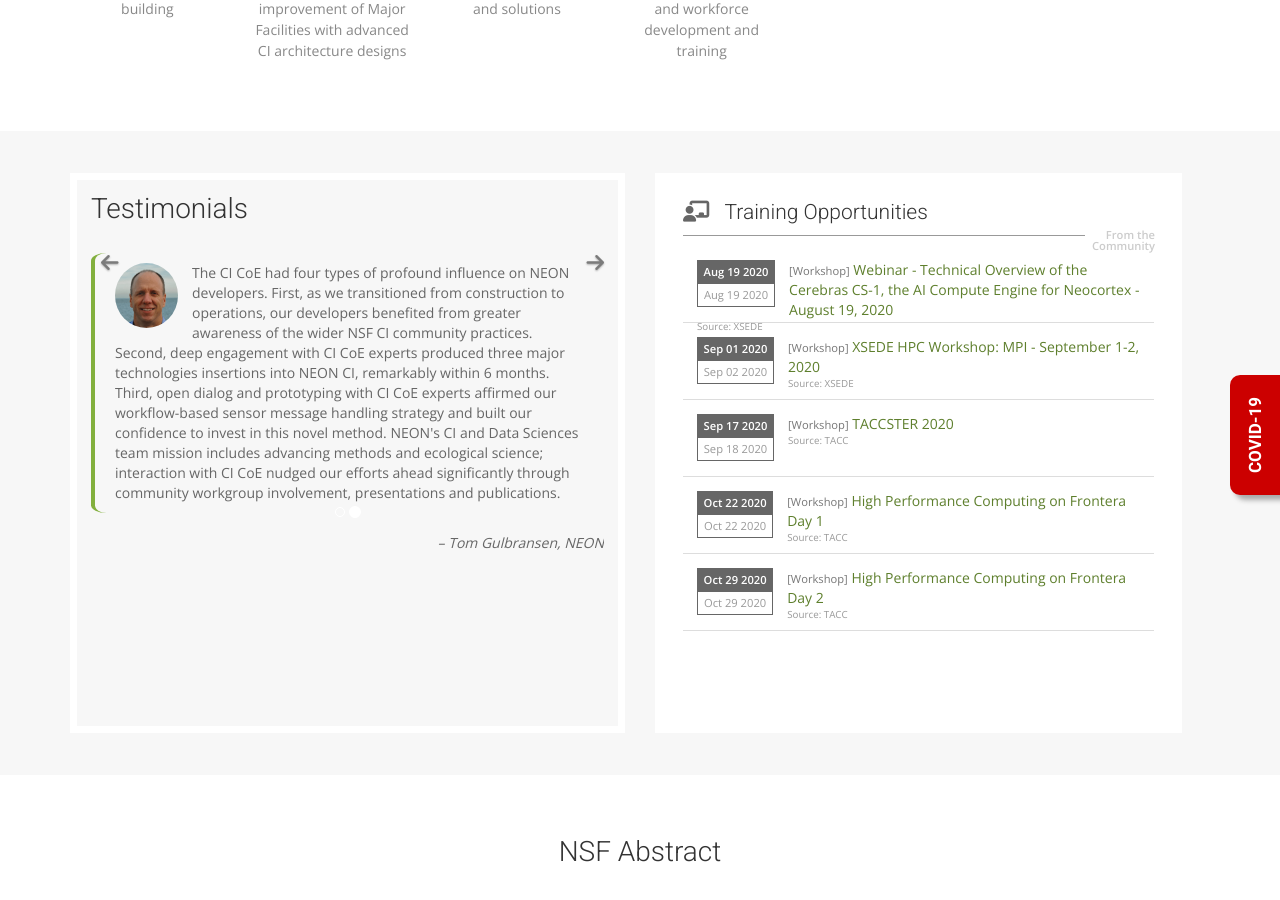
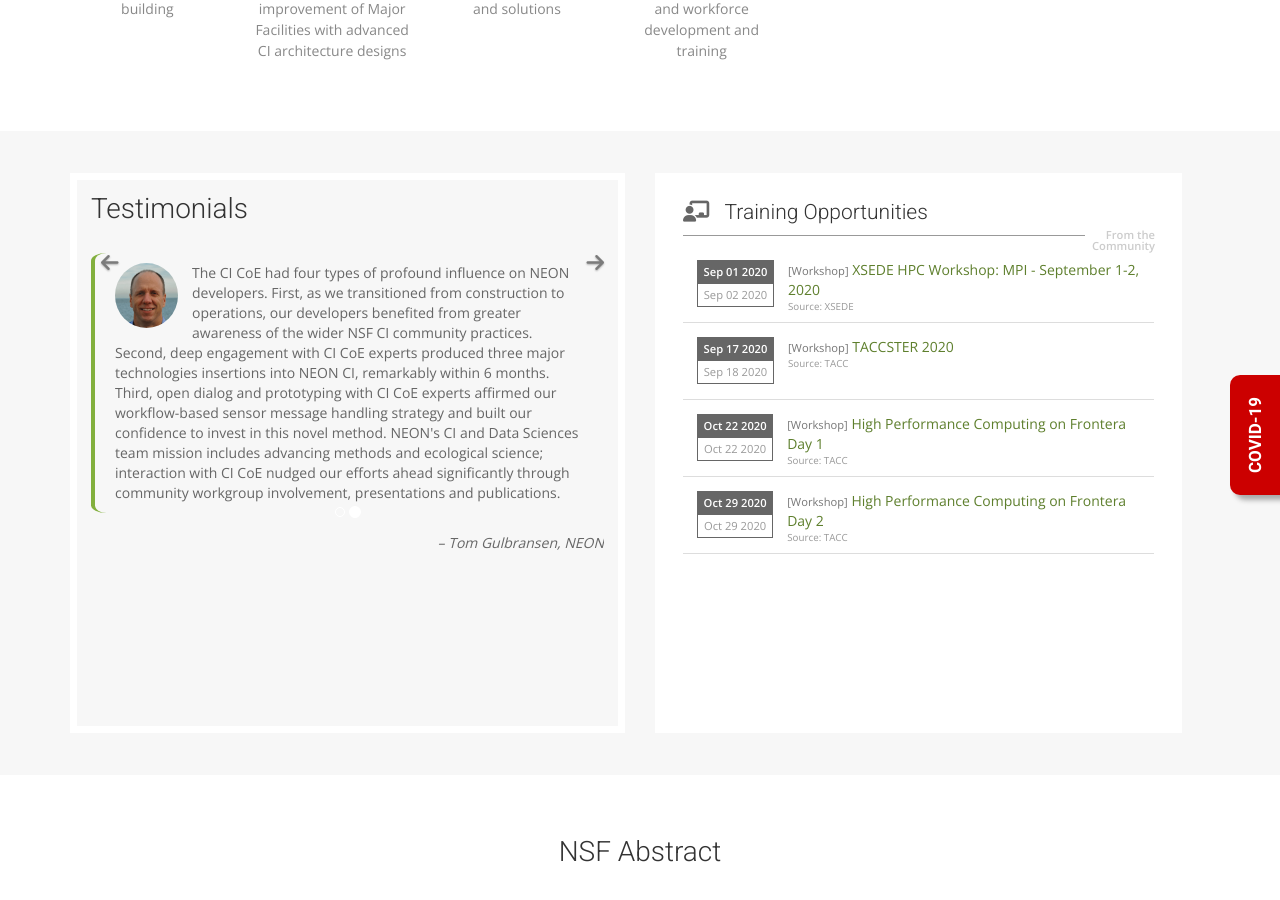
Before and after one commit to cicoe/cicoe.github.io, a Jekyll site: the page built from index.html, in a window 1280 px wide and 900 px high, scrolled down 856 px. Built offline with Jekyll 4.4.1, drawn with Linux system fonts in a browser that asks for light colours; nearby versions of some CDN libraries; some web fonts are replaced; comment, search, counter and statistics services are not loaded.

Commit message:
updated training events

```diff
--- a/_data/training_opportunities.yml
+++ b/_data/training_opportunities.yml
@@ -1,11 +1,3 @@
-- categroy: Workshop
-  end_date: August 19, 2020
-  source: XSEDE
-  start_date: August 19, 2020
-  time: ''
-  title: Webinar - Technical Overview of the Cerebras CS-1, the AI Compute Engine
-    for Neocortex - August 19, 2020
-  website: "Download"
 - categroy: Workshop
   end_date: September 02, 2020
   source: XSEDE
```
